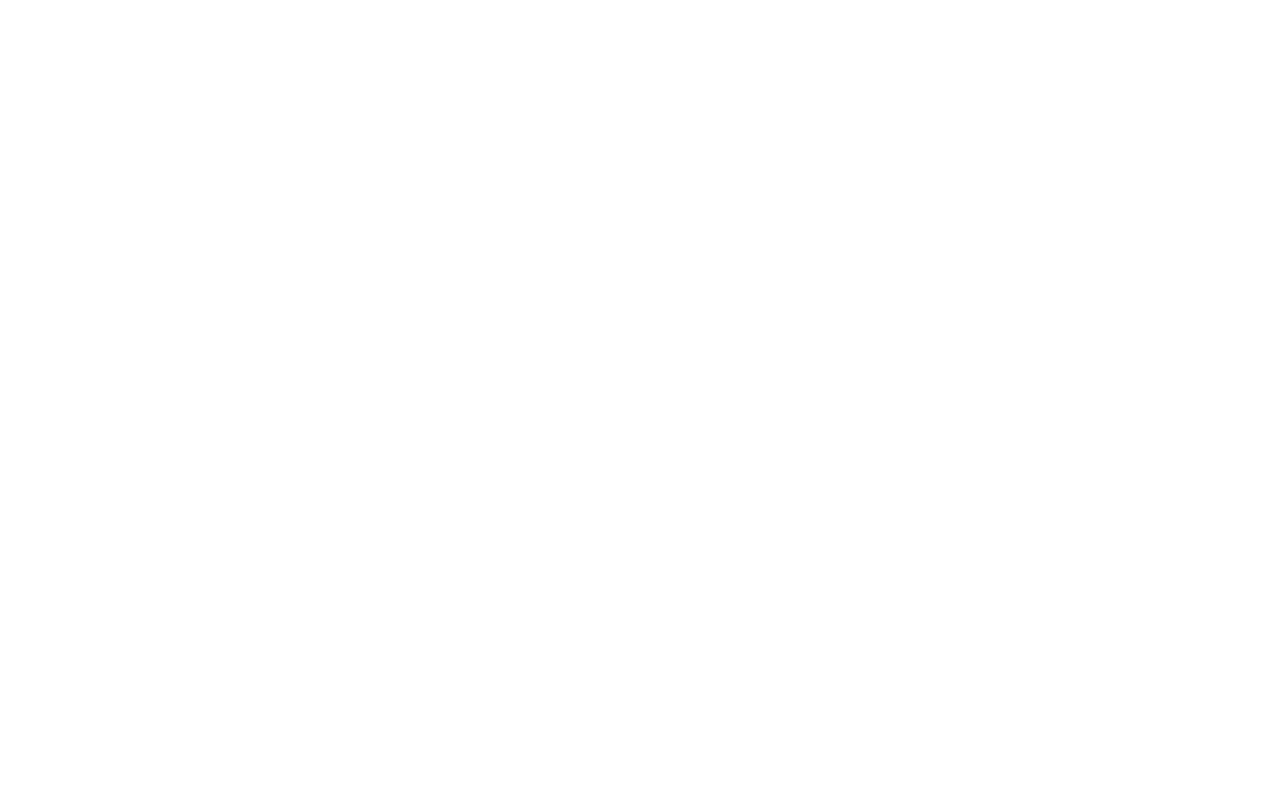
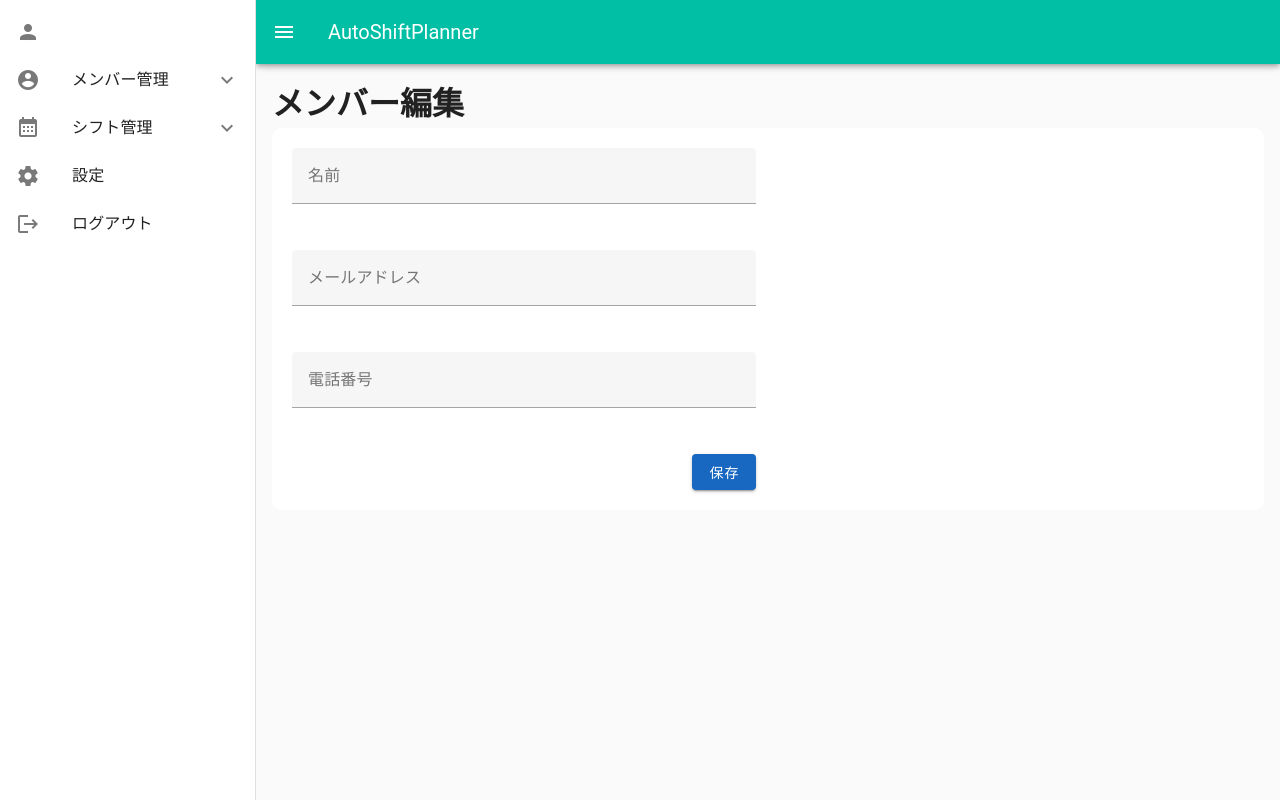
Before and after one commit to RyotaAbe1014/autoshift_client, a Vue app: page /members/1/edit in a window 1280 px wide. Before the commit this address had no page. Built offline with nearby package versions, Linux system fonts and the light colour scheme; no server answers; sample sign-in values are in the browser's storage.

Commit message:
add: ユーザー編集画面作成

```diff
--- a/src/router/index.ts
+++ b/src/router/index.ts
@@ -2,6 +2,7 @@ import { createRouter, createWebHistory, RouteRecordRaw } from 'vue-router';
 import Login from '../views/Login.vue';
 import MemberList from '../views/members/MemberList.vue';
 import MemberCreate from '../views/members/MemberCreate.vue';
+import MenberEdit from '../views/members/MenberEdit.vue';
 
 
 const routes: Array<RouteRecordRaw> = [
@@ -9,11 +10,6 @@ const routes: Array<RouteRecordRaw> = [
     path: '/',
     name: 'Home',
     component: () => import('../views/Home.vue'),
-  },
-  {
-    path: '/about',
-    name: 'About',
-    component: () => import('../views/About.vue'),
   },
   {
     path: '/login',
@@ -30,6 +26,12 @@ const routes: Array<RouteRecordRaw> = [
     name: 'MemberCreate',
     component: MemberCreate,
   },
+  {
+    path: '/members/:id/edit',
+    name: 'MenberEdit',
+    component: MenberEdit,
+  },
+
 ];
 
 const router = createRouter({
--- a/src/views/members/MemberList.vue
+++ b/src/views/members/MemberList.vue
@@ -1,6 +1,5 @@
 <script setup lang="ts">
 import BaseTemplate from '../../components/templates/BaseTemplate.vue';
-import DeleteMemberModal from '../../components/modals/members/DeleteMemberModalCard.vue';
 import { ref, Ref, onMounted } from 'vue';
 import axios from 'axios';
 
@@ -98,7 +97,7 @@ onMounted(() => {
                 <td>{{ user.email }}</td>
                 <td>{{ user.phone_number }}</td>
                 <td>
-                  <v-btn color="teal-lighten-1">
+                  <v-btn color="teal-lighten-1" :to="`/members/${user.id}/edit`">
                     編集
                   </v-btn>
                   <v-btn color="error ml-3" @click="dialog = true">
--- /dev/null
+++ b/src/views/members/MenberEdit.vue
@@ -0,0 +1,88 @@
+<script setup lang="ts">
+import BaseTemplate from '../../components/templates/BaseTemplate.vue';
+import { ref, Ref, onMounted } from 'vue';
+import { useRoute } from 'vue-router'
+import axios from 'axios';
+
+const name: Ref<string> = ref('');
+const email: Ref<string> = ref('');
+const phoneNumber: Ref<string> = ref('');
+
+
+const route = useRoute()
+const userId = route.params.id
+
+const getUser = async () => {
+  const token = sessionStorage.getItem('token')
+
+  await axios.get(`http://localhost:8000/users/${userId}`
+    , {
+      headers: {
+        'Authorization': `Bearer ${token}`
+      }
+    })
+    .then((res) => {
+      name.value = res.data.name
+      email.value = res.data.email
+      phoneNumber.value = res.data.phone_number
+    })
+    .catch((err) => {
+      console.log(err)
+    })
+}
+
+onMounted(() => {
+  getUser()
+})
+
+</script>
+
+<template>
+  <v-app>
+    <BaseTemplate />
+    <v-main class="main">
+      <v-container>
+        <v-row>
+          <v-col cols="4">
+            <h1>メンバー編集</h1>
+          </v-col>
+        </v-row>
+        <v-container class="container">
+          <v-row>
+            <v-col cols="6">
+              <v-text-field label="名前" outlined dense v-model="name" />
+            </v-col>
+          </v-row>
+          <v-row>
+            <v-col cols="6">
+              <v-text-field label="メールアドレス" outlined dense v-model="email" />
+            </v-col>
+          </v-row>
+          <v-row>
+            <v-col cols="6">
+              <v-text-field label="電話番号" outlined dense v-model="phoneNumber" />
+            </v-col>
+          </v-row>
+          <v-row>
+            <v-col cols="6">
+              <v-btn color="primary" class="float-right" @click="">
+                保存
+              </v-btn>
+            </v-col>
+          </v-row>
+        </v-container>
+      </v-container>
+    </v-main>
+  </v-app>
+</template>
+<style scoped>
+.main {
+  background-color: #FAFAFA;
+}
+
+.container {
+  background-color: #FFFFFF;
+  border-radius: 10px;
+  padding: 20px;
+}
+</style>
```
Also changed, not shown: src/components/modals/members/DeleteMemberModalCard.vue (deleted, +0 -24 lines).
